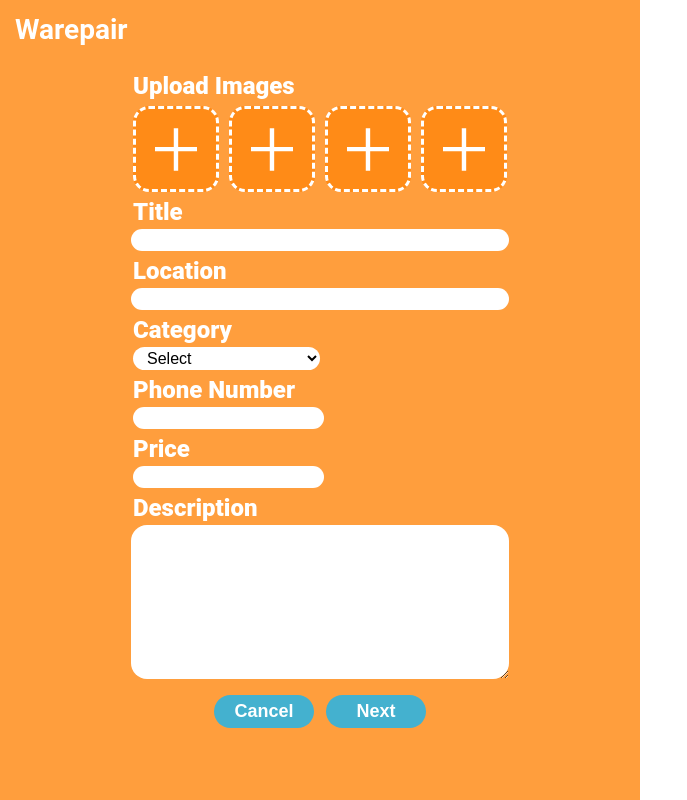
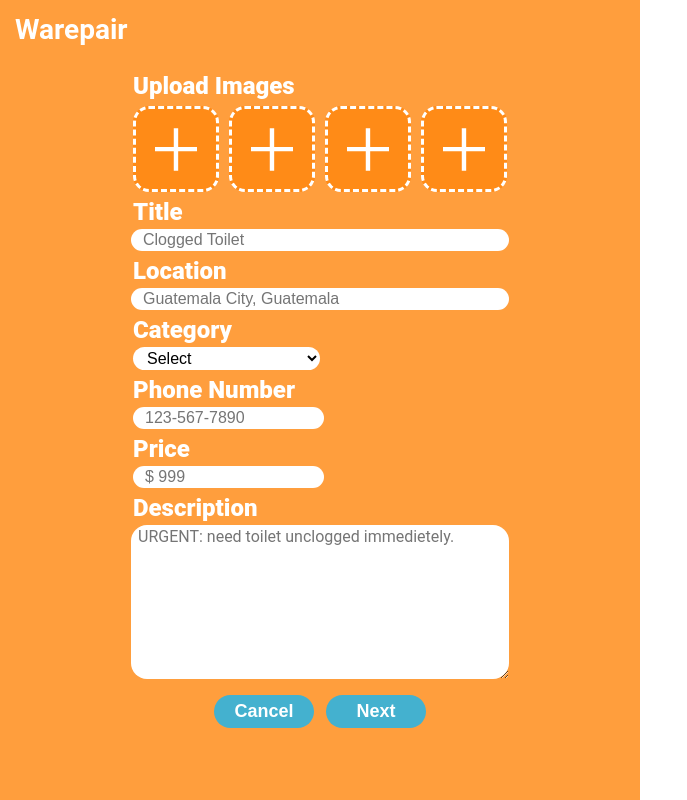
Before and after one commit to changoug/hackthesix-2022, a React (Create React App) app in the folder frontend/: page /create-post in a window 1280 px wide. Shown: the whole page, without its empty margins (0-687 px from the left). Built offline with nearby package versions, Linux system fonts and the light colour scheme.

Commit message:
Add placeholders in CreatePost

```diff
--- a/frontend/src/views/CreatePost.js
+++ b/frontend/src/views/CreatePost.js
@@ -24,9 +24,12 @@
             <AddImage imageId="4" />
           </div>
           <span className="title-label">Title</span>
-          <input className="title"></input>
+          <input className="title" placeholder="Clogged Toilet"></input>
           <span className="">Location</span>
-          <input className="location"></input>
+          <input
+            className="location"
+            placeholder="Guatemala City, Guatemala"
+          ></input>
 
           <span className="category-label">Category</span>
           <select>
@@ -34,13 +37,20 @@
             <option>Bath</option>
             <option>Kitchen</option>
             <option>Ceiling</option>
+            <option>Lawn</option>
+            <option>Kitchen</option>
+            <option>Basement</option>
+            <option>Roof</option>
           </select>
           <span className="phone-number-label">Phone Number</span>
-          <input className="phone-number"></input>
+          <input className="phone-number" placeholder="123-567-7890"></input>
           <span className="price-label">Price</span>
-          <input className="price"></input>
+          <input className="price" placeholder="$ 999"></input>
           <span className="description-label">Description</span>
-          <textarea className="description"></textarea>
+          <textarea
+            className="description"
+            placeholder="URGENT: need toilet unclogged immedietely."
+          ></textarea>
           <div className="button-container">
             <button classname="cancel-button" onClick={mapRouteChange}>
               Cancel
```
